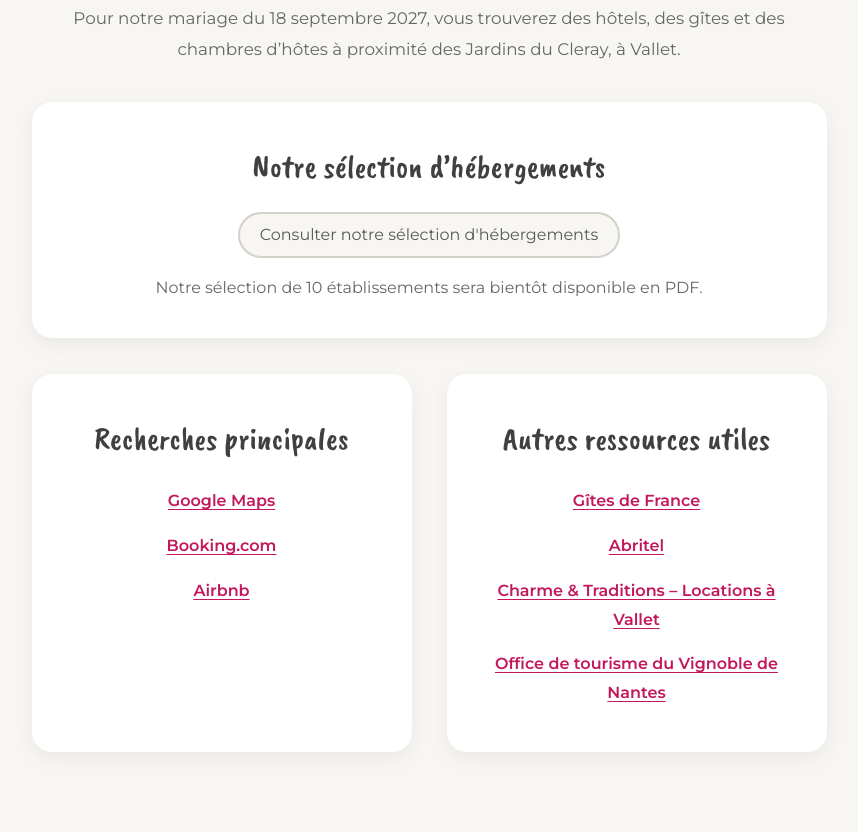
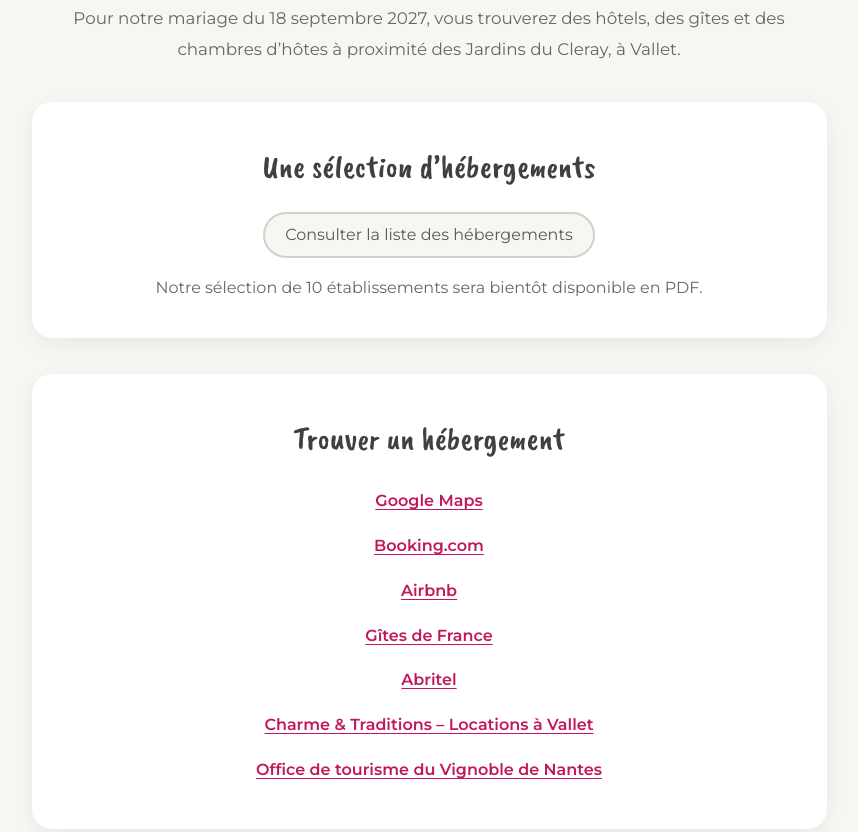
Before and after one commit to Fredo-bot/Mariage_Marlene-et-Fred, a plain HTML site: page index.html in a window 1280 px wide. Shown: the part 2579-3411 px from the top of the page, without its empty margins (211-1069 px from the left). Drawn offline with nearby package versions, Linux system fonts and the light colour scheme; no server answers.

Commit message:
Ajuster la rubrique Où dormir

```diff
--- a/index.html
+++ b/index.html
@@ -284,31 +284,25 @@
         <p>Pour notre mariage du 18 septembre 2027, vous trouverez des hôtels, des gîtes et des chambres d’hôtes à proximité des Jardins du Cleray, à Vallet.</p>
 
         <div class="card hebergements-selection">
-            <h3>Notre sélection d’hébergements</h3>
+            <h3>Une sélection d’hébergements</h3>
             <button type="button" id="selection-hebergements" class="button hebergements-button" disabled>
-                Consulter notre sélection d'hébergements
+                Consulter la liste des hébergements
             </button>
             <p id="selection-hebergements-info">Notre sélection de 10 établissements sera bientôt disponible en PDF.</p>
             <template id="selection-hebergements-pdf">
                 <a class="button hebergements-button" href="selection-hebergements.pdf" target="_blank" rel="noopener noreferrer">
-                    Consulter notre sélection d'hébergements
+                    Consulter la liste des hébergements
                 </a>
             </template>
         </div>
 
         <div class="cards">
             <div class="card">
-                <h3>Recherches principales</h3>
+                <h3>Trouver un hébergement</h3>
                 <ul class="hebergements-liens">
                     <li><a href="https://www.google.com/maps/search/?api=1&amp;query=h%C3%A9bergements%20pr%C3%A8s%20de%20Jardin%20Cleray%20Vallet" target="_blank" rel="noopener noreferrer">Google Maps</a></li>
                     <li><a href="https://www.booking.com/searchresults.fr.html?ss=Vallet%2C%20France" target="_blank" rel="noopener noreferrer">Booking.com</a></li>
                     <li><a href="https://www.airbnb.fr/vallet-france/stays" target="_blank" rel="noopener noreferrer">Airbnb</a></li>
-                </ul>
-            </div>
-
-            <div class="card">
-                <h3>Autres ressources utiles</h3>
-                <ul class="hebergements-liens">
                     <li><a href="https://www.gites-de-france.com/fr" target="_blank" rel="noopener noreferrer">Gîtes de France</a></li>
                     <li><a href="https://www.abritel.fr/" target="_blank" rel="noopener noreferrer">Abritel</a></li>
                     <li><a href="https://www.charme-traditions.com/fr/locations-de-vacances/198518/vallet/1" target="_blank" rel="noopener noreferrer">Charme &amp; Traditions – Locations à Vallet</a></li>
--- a/script.js
+++ b/script.js
@@ -231,7 +231,7 @@ fetch(selectionLink.getAttribute("href"), { method: "HEAD", cache: "no-cache" })
         const contentType = response.headers.get("Content-Type") || "";
         if (response.ok && /^application\/pdf(?:\s*;|$)/i.test(contentType)) {
             selectionButton.replaceWith(selectionLink);
-            selectionInfo.textContent = "PDF récapitulatif de 10 établissements.";
+            selectionInfo.textContent = "Une liste de 10 établissements à proximité est disponible en PDF.";
         }
     })
     .catch(function () {
```
